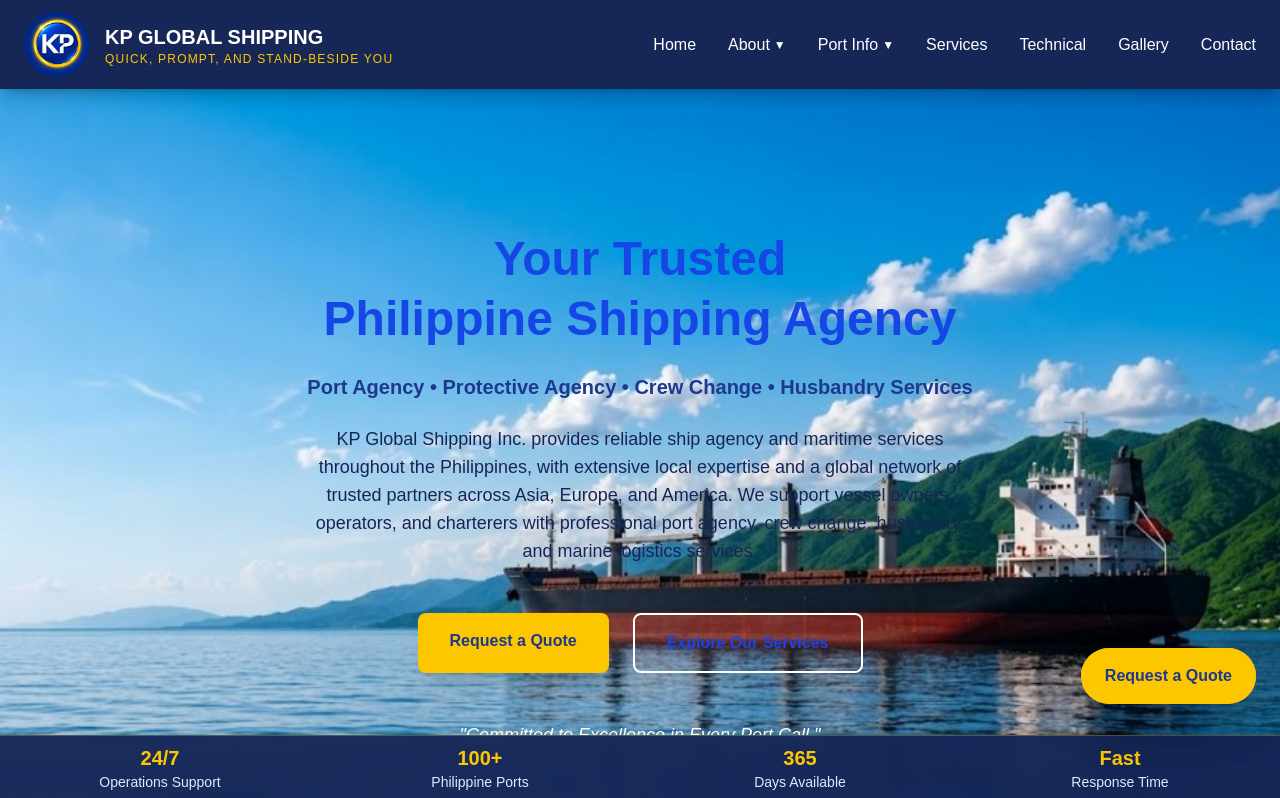
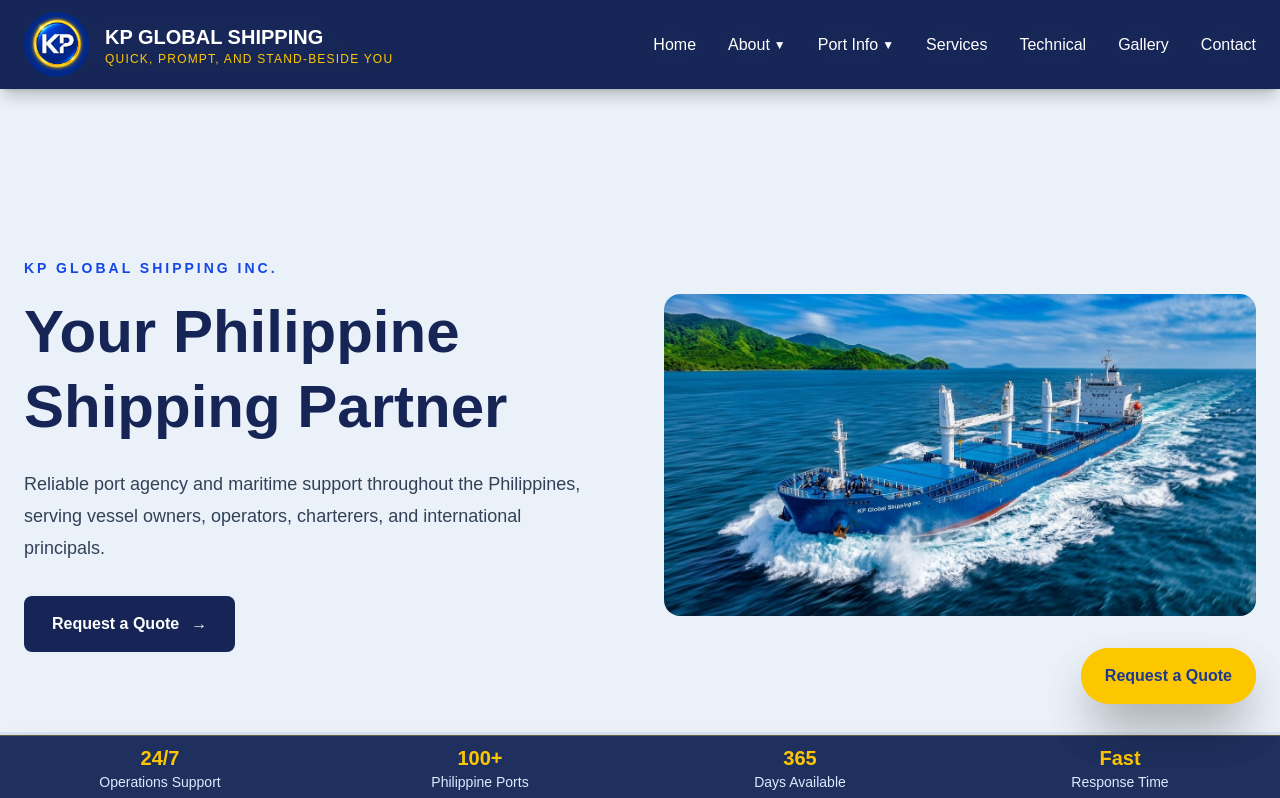
Before and after one commit to kpglobalshipping/kp-global-shipping, a Next.js app: page / in a window 1280 px wide. Shown: the top 798 px of the page. Built offline with nearby package versions, Linux system fonts and the light colour scheme.

Commit message:
Update website images and component refinements

```diff
--- a/app/components/About.tsx
+++ b/app/components/About.tsx
@@ -108,7 +108,7 @@
   width={700}
   height={400}
   loading="eager"
-  className="w-full h-auto object-contain rounded-2xl"
+  className="w-full h-auto object-contain rounded-2xl transition-transform duration-500 ease-in-out hover:-translate-y-2 hover:scale-[1.03] cursor-pointer"
 />
   </div>
 </div>
--- a/app/components/Gallery.tsx
+++ b/app/components/Gallery.tsx
@@ -33,6 +33,7 @@
             >
               <Image
                 src={photo}
+                unoptimized
                 alt={`Gallery ${index + 1}`}
                 width={600}
                 height={400}
--- a/app/components/Hero.tsx
+++ b/app/components/Hero.tsx
@@ -1,53 +1,54 @@
+import Image from "next/image";
+
 export default function Hero() {
   return (
-    <section
-      className="relative h-screen bg-cover bg-center flex items-center justify-center"
-      style={{
-        backgroundImage: "url('/images/hero-ship.jpg')",
-      }}
-    >
-      <div className="relative z-10 text-center text-blue-700 px-6">
+    <section className="bg-[#EAF1F8]">
+      <div className="mx-auto grid max-w-7xl items-center gap-10 px-6 py-12 md:grid-cols-2 md:gap-12 md:py-16 lg:py-20">
 
-        <h1 className="text-4xl md:text-5xl font-extrabold leading-tight">
-          Your Trusted
-          <br />
-          Philippine Shipping Agency
-        </h1>
+        {/* LEFT: TEXT */}
+        <div className="max-w-xl">
+          <p className="mb-4 text-sm font-bold uppercase tracking-[3px] text-blue-700">
+            KP GLOBAL SHIPPING INC.
+          </p>
 
-        <p className="mt-6 text-lg md:text-xl font-bold text-blue-900">
-          Port Agency • Protective Agency • Crew Change • Husbandry Services
-        </p>
+          <h1 className="text-4xl font-extrabold leading-tight text-blue-950 sm:text-5xl lg:text-6xl">
+            Your Philippine
+            <br />
+            Shipping Partner
+          </h1>
 
-        <p className="mt-6 max-w-2xl mx-auto text-base md:text-lg leading-7 text-blue-950">
-          KP Global Shipping Inc. provides reliable ship agency and maritime
-          services throughout the Philippines, with extensive local expertise
-          and a global network of trusted partners across Asia, Europe, and
-          America. We support vessel owners, operators, and charterers with
-          professional port agency, crew change, husbandry, and marine
-          logistics services.
-        </p>
-
-        <div className="mt-12 flex flex-col sm:flex-row justify-center gap-6">
+          <p className="mt-6 text-base leading-7 text-slate-700 sm:text-lg sm:leading-8">
+            Reliable port agency and maritime support throughout the
+            Philippines, serving vessel owners, operators, charterers,
+            and international principals.
+          </p>
 
           <a
             href="#contact"
-            className="bg-yellow-400 hover:bg-yellow-300 hover:scale-105 transition duration-300 text-blue-900 px-8 py-4 rounded-lg font-bold shadow-xl"
+            className="mt-8 inline-flex items-center rounded-lg bg-blue-950 px-7 py-4 font-bold text-white transition hover:bg-blue-800"
           >
             Request a Quote
+            <span className="ml-3" aria-hidden="true">
+              →
+            </span>
           </a>
-
-          <a
-            href="#services"
-            className="border-2 border-white hover:bg-white hover:text-blue-900 hover:scale-105 transition duration-300 px-8 py-4 rounded-lg font-bold"
-          >
-            Explore Our Services
-          </a>
-
         </div>
 
-        <p className="mt-12 text-lg italic text-white">
-          "Committed to Excellence in Every Port Call."
-        </p>
+        {/* RIGHT: FULL SHIP IMAGE */}
+        <div className="flex items-center justify-center">
+          <div className="relative w-full max-w-5xl">
+            <Image
+              src="/images/hero-ship.jpg"
+unoptimized
+alt="Cargo vessel representing KP Global Shipping's maritime services"
+              width={1200}
+              height={800}
+              priority
+              sizes="(max-width: 768px) 100vw, 50vw"
+              className="h-auto w-full rounded-2xl object-contain transition-transform duration-500 ease-in-out hover:-translate-y-2 hover:scale-[1.03] cursor-pointer"
+            />
+          </div>
+        </div>
 
       </div>
     </section>
--- a/app/page.tsx
+++ b/app/page.tsx
@@ -1,50 +1,36 @@
-import Announcement from "./components/Announcement";
 import Navbar from "./components/Navbar";
 import Hero from "./components/Hero";
-import TrustedBy from "./components/TrustedBy";
 import About from "./components/About";
-import Leadership from "./components/Leadership";
+import Services from "./components/Services";
+import TechnicalServices from "./components/TechnicalServices";
+import Coverage from "./components/Coverage";
 import Gallery from "./components/Gallery";
-import Services from "./components/Services";
-import WhyChooseUs from "./components/WhyChooseUs";
-import Coverage from "./components/Coverage";
-import Clients from "./components/Clients";
-import Highlights from "./components/Highlights";
 import Contact from "./components/Contact";
 import Footer from "./components/Footer";
 import FloatingButton from "./components/FloatingButton";
-import KPGroup from "./components/KPGroup";
-import ExecutiveLeadership from "./components/ExecutiveLeadership";
-import TechnicalServices from "./components/TechnicalServices";
-import WhyKP from "./components/WhyKP";
 
 export default function Home() {
   return (
     <>
-  <Navbar />
+      <Navbar />
 
-  <main
-    className="min-h-screen bg-cover bg-center bg-fixed"
-  style={{
-    backgroundImage: "url('/images/hero-ship.jpg')",
-  }}
->
+      <main className="min-h-screen pt-[89px] bg-[#EAF1F8]">
+        <Hero />
 
-        <Hero />
-        <WhyKP />
         <About />
-<Leadership />
+
+        <Services />
+
+        <TechnicalServices />
+
+
 <Gallery />
-<Services />
-<TechnicalServices />
-<KPGroup />
-<ExecutiveLeadership />
-<Coverage />
-<Clients />
-<Contact />
-<Footer />
-        <FloatingButton />
+        <Contact />
+
+        <Footer />
       </main>
+
+      <FloatingButton />
     </>
   );
 }
```
Also changed, not shown: app/components/Contact.tsx (+52 -48 lines), public/images/gallery5.jpg, public/images/hero-ship.jpg.
